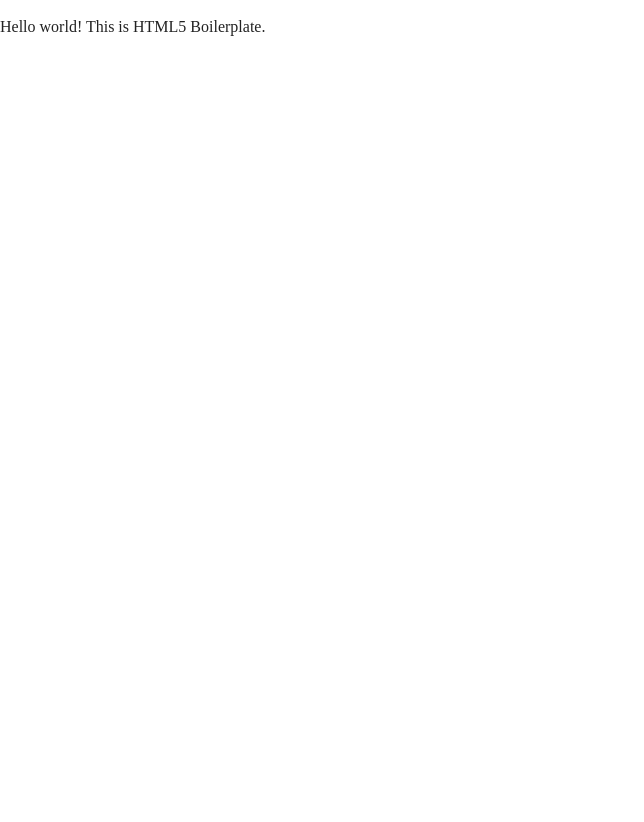
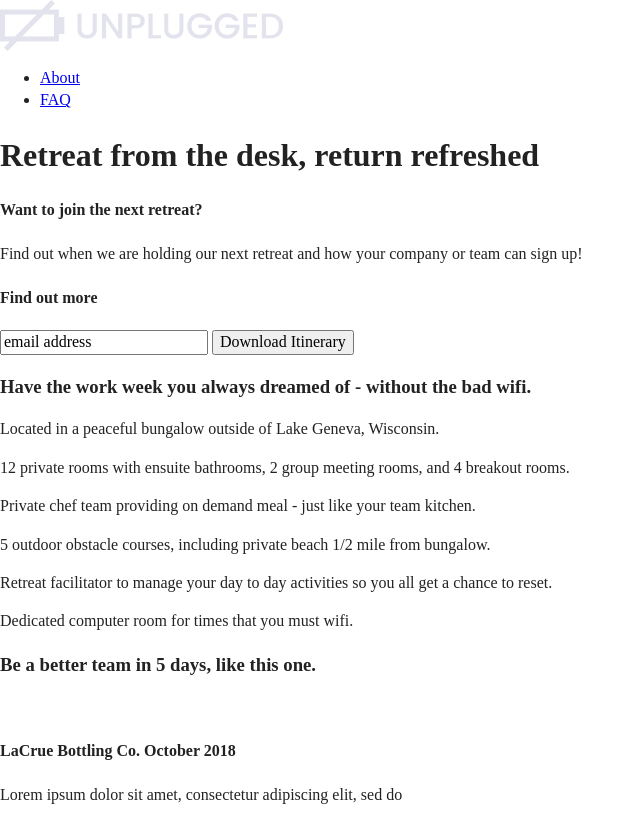
Before and after one commit to JennyLynn126/206-unplugged-retreat, a plain HTML site: page index.html in a window 1280 px wide. Shown: the whole page, without its empty margins (0-644 px from the left). Before the commit the page ends 800 px from the top, so only its background shows below. Drawn offline with nearby package versions, Linux system fonts and the light colour scheme.

Commit message:
html skeleton and text content

```diff
--- a/index.html
+++ b/index.html
@@ -3,7 +3,7 @@
 
 <head>
   <meta charset="utf-8">
-  <title></title>
+  <title>Unplugged Retreat</title>
   <meta name="description" content="">
   <meta name="viewport" content="width=device-width, initial-scale=1">
 
@@ -21,9 +21,79 @@
   <!--[if IE]>
     <p class="browserupgrade">You are using an <strong>outdated</strong> browser. Please <a href="https://browsehappy.com/">upgrade your browser</a> to improve your experience and security.</p>
   <![endif]-->
+  <header>
+    <div class="content-wrapper">
+      <a href="#"><img src="img/header-logo.png" alt="unplugged logo"/></a>
+      <nav>
+        <ul id="nav">
+          <li><a href="about/index.html" target="_blank">About</a></li>
+          <li><a href="faq/index.html" target="_blank">FAQ</a></li>
+        </ul>
+      </nav>
+    <h1>Retreat from the desk, return refreshed</h1>
+  </header>
+  <main>
+    <section id="newsletter-wrapper">
+      <div>
+        <h4>Want to join the next retreat?</h4>
+        <p>Find out when we are holding our next retreat and how your company or team can sign up!</p>
+      </div>
+      <div>
+        <h4>Find out more</h4>
+        <input type="text" name="name" value="email address">
+        <input type="button" value="Download Itinerary">
+      </div>
+    </section>
+    <section id="info-wrapper">
+      <div>
+        <h3>Have the work week you always dreamed of - without the bad wifi.</h3>
+        <p>Located in a peaceful bungalow outside of Lake Geneva, Wisconsin.</p>
 
-  <!-- Add your site or application content here -->
-  <p>Hello world! This is HTML5 Boilerplate.</p>
+        <p>12 private rooms with ensuite bathrooms, 2 group meeting rooms, and 4 breakout rooms.</p>
+
+        <p>Private chef team providing on demand meal - just like your team kitchen.</p>
+
+        <p>5 outdoor obstacle courses, including private beach 1/2 mile from bungalow.</p>
+
+        <p>Retreat facilitator to manage your day to day activities so you all get a chance to reset.</p>
+
+        <p>Dedicated computer room for times that you must wifi.</p>
+
+    </section>
+
+    <aside id="previous-retreat-wrapper">
+      <div>
+        <h3>Be a better team in 5 days, like this one.</h3>
+        <img src="" alt="" />
+      </div>
+      <div>
+        <h4>LaCrue Bottling Co. October 2018</h4>
+        <p>Lorem ipsum dolor sit amet, consectetur adipiscing elit, sed do</p>
+      </div>
+    </aside>
+
+
+  </main>
+
+  <footer>
+    <div class="content-wrapper">
+      <div class="footer-content">
+        <address class="contact">
+
+        </address>
+        <div class="social">
+          <div class="social-icons">
+            <p><a href="https://www.facebook.com" target="_blank"></a></p>
+          </div>
+        </div>
+      </div>
+    </div>
+    <div class="copyright">
+
+    </div>
+  </footer>
+
+
   <script src="js/vendor/modernizr-3.7.1.min.js"></script>
   <script src="https://code.jquery.com/jquery-3.3.1.min.js" integrity="sha256-FgpCb/KJQlLNfOu91ta32o/NMZxltwRo8QtmkMRdAu8=" crossorigin="anonymous"></script>
   <script>window.jQuery || document.write('<script src="js/vendor/jquery-3.3.1.min.js"><\/script>')</script>
```
Also changed, not shown: Desktop/header-logo.png (added), img/header-logo.png (added), img/rawpixel-800820-unsplash1.jpg (renamed from Assets/rawpixel-800820-unsplash1.jpg), 3 other files.
